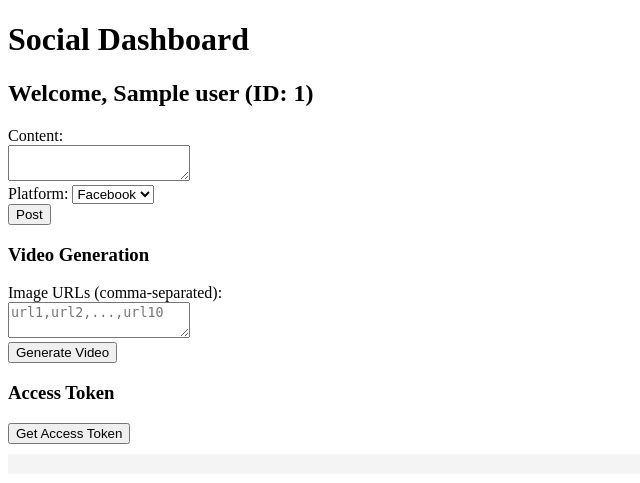
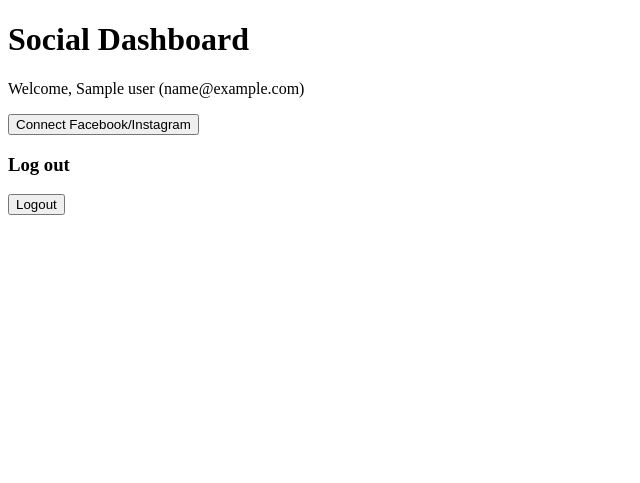
Before and after one commit to GranitiGashi/ffmpeg, a FastAPI app: template app/templates/index.html in a window 1280 px wide. Shown: the top 483 px of the page, without its empty margins (0-640 px from the left). Run offline with FastAPI, Linux system fonts and the light colour scheme; the template is opened without the code that fills it: most values are stand-ins (such as "Sample title", 1, 10 or a date in 2020).

Commit message:
changed the structure

```diff
--- a/app/auth.py
+++ b/app/auth.py
@@ -1,21 +1,46 @@
-from fastapi import APIRouter, Form, Request
-from fastapi.responses import RedirectResponse
-from starlette.middleware.sessions import SessionMiddleware
+from fastapi import APIRouter, Request, Form
+from fastapi.responses import HTMLResponse, RedirectResponse
 from fastapi.templating import Jinja2Templates
 
 router = APIRouter()
 templates = Jinja2Templates(directory="app/templates")
 
-@router.get("/login")
-def login_form(request: Request):
-    return templates.TemplateResponse("login.html", {"request": request})
+# 🔒 VERY simple “database”
+VALID_EMAIL = "granit.g4shii@gmail.com"
+VALID_PASSWORD = "12345678"
 
+# ── Login form ─────────────────────────────────────────────────────
+@router.get("/login", response_class=HTMLResponse)
+async def login_form(request: Request):
+    return templates.TemplateResponse(
+        "login.html", {"request": request, "error": None}
+    )
+
+# ── Form submit ────────────────────────────────────────────────────
 @router.post("/login")
-def login_submit(request: Request, username: str = Form(...)):
-    request.session["user"] = username
-    return RedirectResponse(url="/fb/login", status_code=302)
+async def login(
+    request: Request,
+    username: str = Form(...),
+    password: str = Form(...)
+):
+    if username == VALID_EMAIL and password == VALID_PASSWORD:
+        # You can store anything JSON‑serialisable in session
+        request.session["user"] = {
+            "name": username.split("@")[0],
+            "email": username,
+            "id": 1                                      # fake ID for demo
+        }
+        return RedirectResponse("/", status_code=303)
 
+    # Wrong creds → show form again with error
+    return templates.TemplateResponse(
+        "login.html",
+        {"request": request, "error": "Invalid credentials. Try again."},
+        status_code=401
+    )
+
+# ── Logout ─────────────────────────────────────────────────────────
 @router.get("/logout")
-def logout(request: Request):
+async def logout(request: Request):
     request.session.clear()
     return RedirectResponse("/login")
--- a/app/main.py
+++ b/app/main.py
@@ -1,40 +1,41 @@
 from fastapi import FastAPI, Request
-from fastapi.responses import HTMLResponse
+from fastapi.responses import HTMLResponse, RedirectResponse
 from fastapi.staticfiles import StaticFiles
 from fastapi.templating import Jinja2Templates
 from starlette.middleware.sessions import SessionMiddleware
-from fastapi.responses import RedirectResponse
 
 from app.auth import router as auth_router
 from app.fb_oauth import router as fb_router
 
 app = FastAPI()
+app.add_middleware(SessionMiddleware, secret_key="super-secret")   # change this!
 
-# Add session middleware
-app.add_middleware(SessionMiddleware, secret_key="super-secret")  # use a secure key
-
-# Set up Jinja2 templates
 templates = Jinja2Templates(directory="app/templates")
 
-# Include your routers
+# Routers
 app.include_router(auth_router)
 app.include_router(fb_router)
 
-# Health Check
+# Health check (for Render)
 @app.get("/health")
-async def health():
+def health():
     return {"status": "ok"}
 
-# Home route (base domain)
+# Home page
 @app.get("/", response_class=HTMLResponse)
 async def home(request: Request):
-    user_data = request.session.get("user")
-    return templates.TemplateResponse("index.html", {"request": request, "user_data": user_data})
+    user = request.session.get("user")
+    if not user:
+        return RedirectResponse("/login")
+    return templates.TemplateResponse(
+        "index.html",
+        {"request": request, "user_data": user}      # user_data passed to Jinja
+    )
 
-
+# Friendly alias for FB login
 @app.get("/connect")
 async def connect():
-    return RedirectResponse(url="/fb/login")
+    return RedirectResponse("/fb/login")
 
-# Serve static files
+# Static assets (css / js / images)
 app.mount("/static", StaticFiles(directory="static"), name="static")
--- a/app/templates/index.html
+++ b/app/templates/index.html
@@ -3,48 +3,12 @@
 <head><title>Social Dashboard</title></head>
 <body>
   <h1>Social Dashboard</h1>
-  {% if not user_data %}
-    <a href="/connect"><button>Connect Facebook/Instagram</button></a>
-  {% else %}
-    <h2>Welcome, {{ user_data.name }} (ID: {{ user_data.id }})</h2>
-    <form action="/post/{{ user_data.id }}" method="post">
-      <label>Content:</label><br>
-      <textarea name="content" required></textarea><br>
-      <label>Platform:</label>
-      <select name="platform">
-        <option value="facebook">Facebook</option>
-        <option value="instagram">Instagram</option>
-      </select><br>
-      <button type="submit">Post</button>
-    </form>
-    <h3>Video Generation</h3>
-    <form action="/generate-video/" method="post">
-      <label>Image URLs (comma-separated):</label><br>
-      <textarea name="image_urls" required placeholder="url1,url2,...,url10"></textarea><br>
-      <button type="submit">Generate Video</button>
-    </form>
+  <p>Welcome, {{ user_data.name }} ({{ user_data.email }})</p>
 
+  <!-- Connect FB/IG -->
+  <a href="/connect"><button>Connect Facebook/Instagram</button></a>
 
-    <h3>Access Token</h3>
-<button onclick="getAccessToken()">Get Access Token</button>
-<pre id="accessTokenBox" style="background:#f4f4f4; padding:10px; margin-top:10px;"></pre>
-
-  {% endif %}
-
-  <script>
-  async function getAccessToken() {
-    const res = await fetch('/get-access-token');
-    const box = document.getElementById('accessTokenBox');
-    const data = await res.json();
-
-    if (data.access_token) {
-      box.textContent = data.access_token;
-    } else if (data.error) {
-      box.textContent = "Error: " + data.error;
-    } else {
-      box.textContent = "Unexpected response.";
-    }
-  }
-</script>
+  <h3>Log out</h3>
+  <a href="/logout"><button>Logout</button></a>
 </body>
 </html>
--- a/app/templates/login.html
+++ b/app/templates/login.html
@@ -3,8 +3,12 @@
 <head><title>Login</title></head>
 <body>
   <h2>Login to your dashboard</h2>
+
+  {% if error %}<p style="color:red;">{{ error }}</p>{% endif %}
+
   <form method="post">
-    <input type="text" name="username" placeholder="Your name" required />
+    <input type="text" name="username" placeholder="Email" required /><br>
+    <input type="password" name="password" placeholder="Password" required /><br>
     <button type="submit">Login</button>
   </form>
 </body>
```
